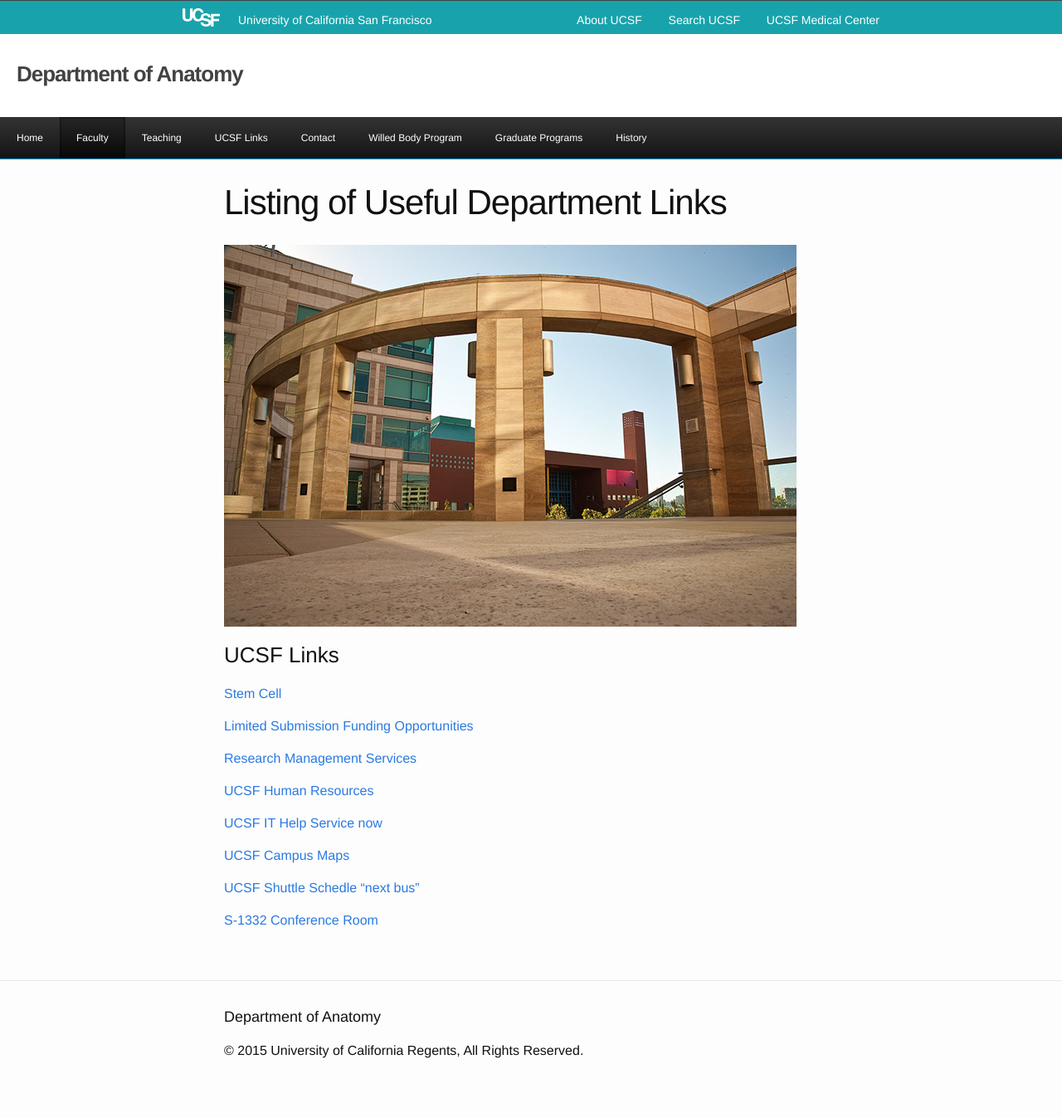
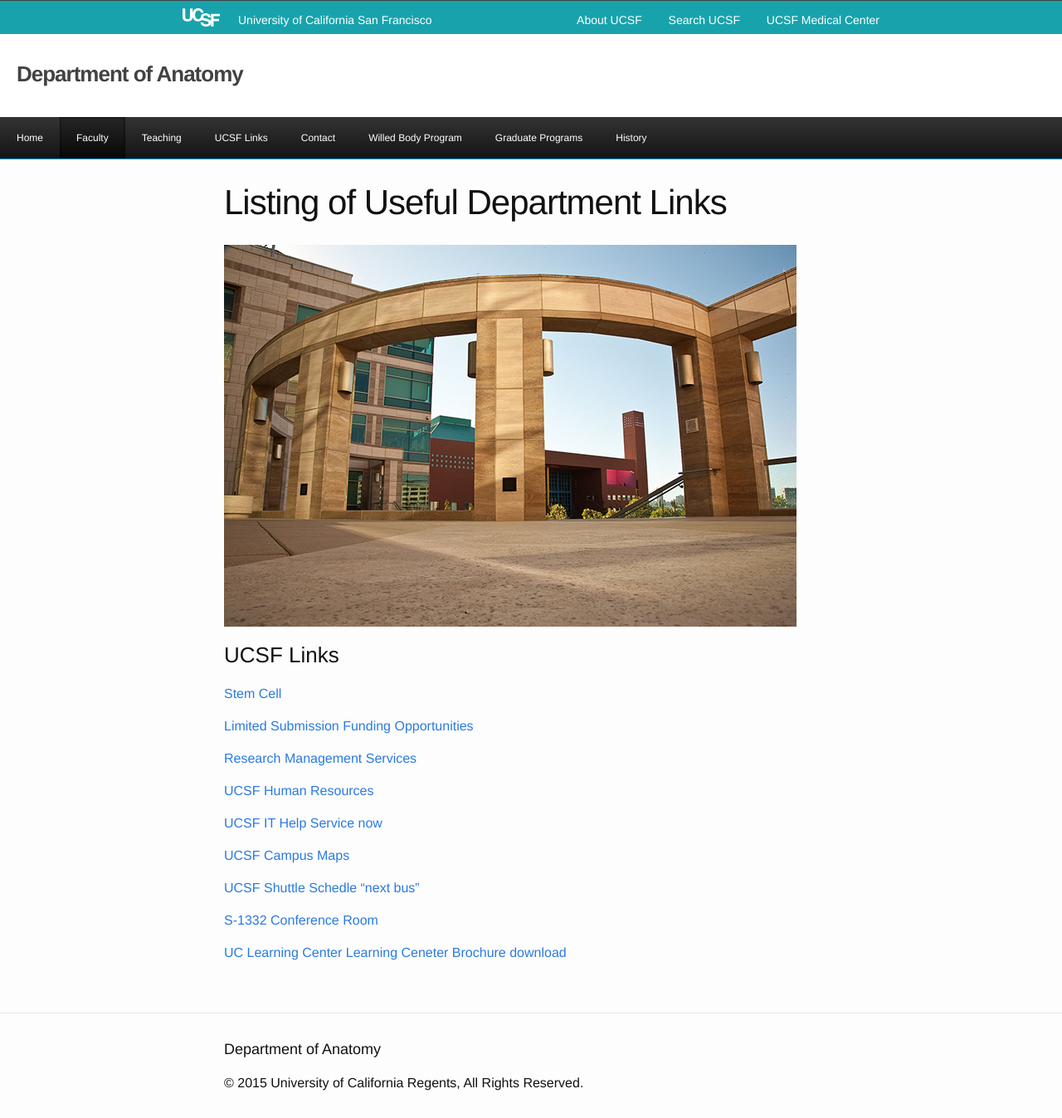
Before and after one commit to UCSF-Anatomy/anat-jekyll, a Jekyll site: the page built from links.md, in a window 1280 px wide. Shown: the whole page at 83% size. Built offline with Jekyll 4.4.1, drawn with Linux system fonts in a browser that asks for light colours; nearby versions of some CDN libraries; before the commit the page ends 1308 px from its top, so only the background shows below that.

Commit message:
learning center update

```diff
--- a/links.md
+++ b/links.md
@@ -24,3 +24,6 @@ permalink: /links/
 [UCSF Shuttle Schedle "next bus"](https://www.nextbus.com/#!/ucsf)
 
 [S-1332 Conference Room](http://mail.ucsf.edu/OWA/calendar/375786cfe4aa44149720b46efb52030a@ucsf.edu/9caa67880e074f3986921ec90853a78018092195176913566149/calendar.html)
+
+[UC Learning Center](http://learning.ucsf.edu/)
+[Learning Ceneter Brochure download](../img/LC.pdf)
```
Also changed, not shown: 1 other file.
